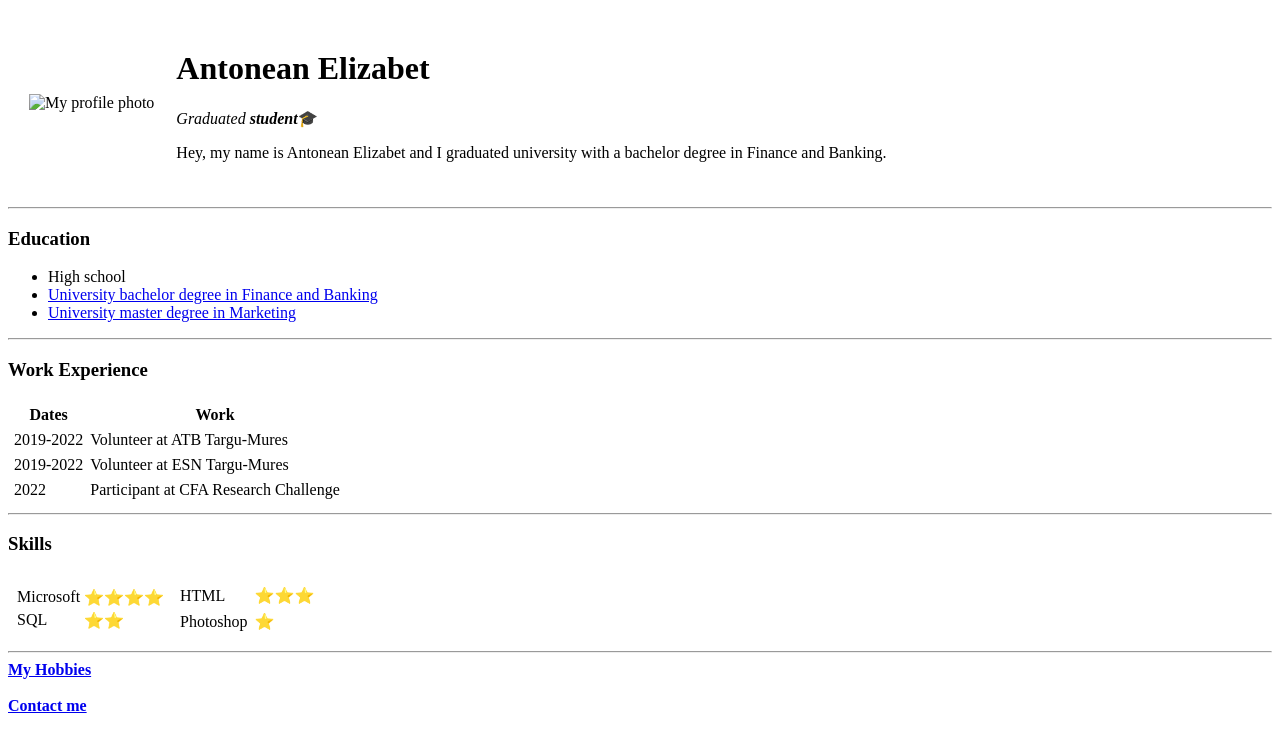
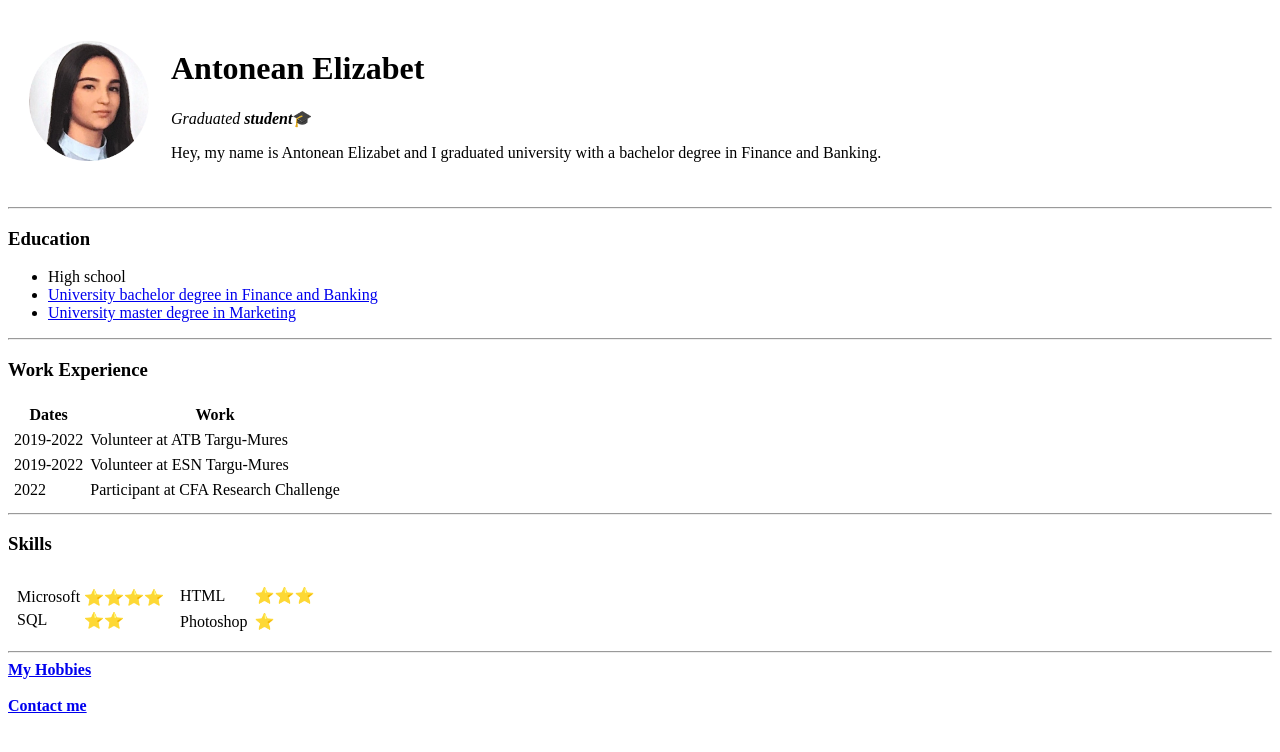
Before and after one commit to lizantonyan/cv, a plain HTML site: page index.html in a window 1280 px wide. Drawn offline with Linux system fonts and the light colour scheme.

Commit message:
Update index.html

```diff
--- a/index.html
+++ b/index.html
@@ -9,7 +9,7 @@
 <body>
   <table cellspacing="20">
     <tr>
-      <td><img src="photo.png" alt="My profile photo" height="120"></td>
+      <td><img src="images/photo.png" alt="My profile photo" height="120"></td>
       <td>
         <h1>Antonean Elizabet</h1>
         <p><em>Graduated <strong>student</strong></em>🎓</p>
```
